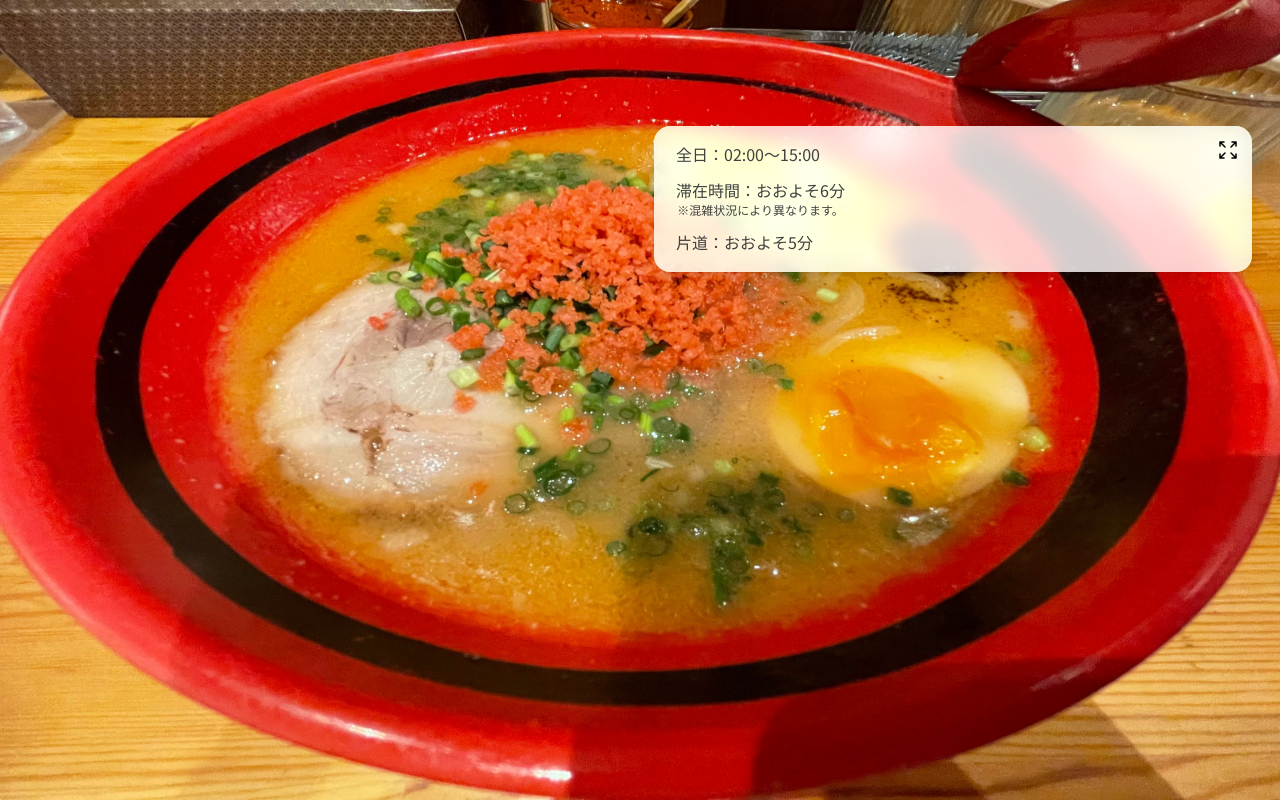
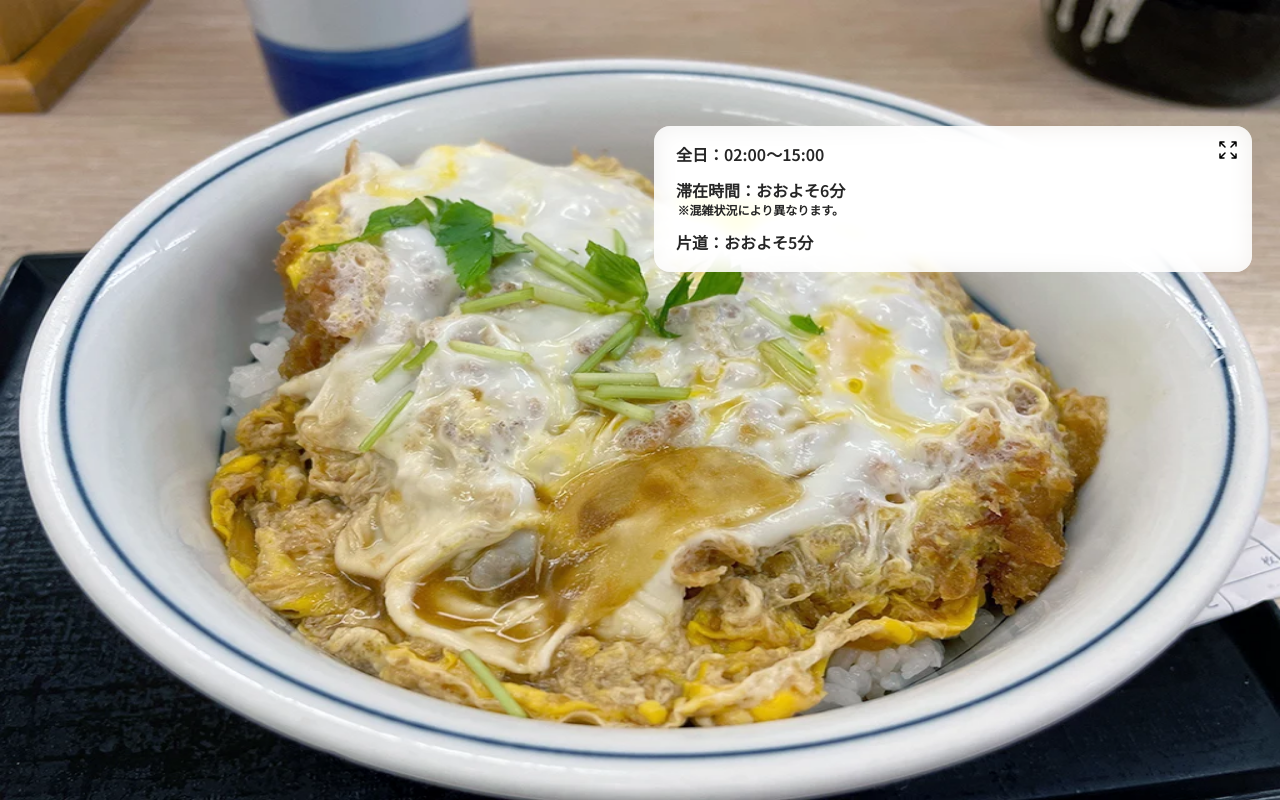
Before and after one commit to iputapp/lounas, a Next.js app: page /dish/1 in a window 1280 px wide. Built offline with nearby package versions, Linux system fonts and the light colour scheme.

Commit message:
Update Dish page (#148)
* Add test image

* Rename test image

* Delete border-line from card component

* Add background-image to expandable-panel

* Update dish page

- Related f44e83d09d09ff1ced24b149129b77611b4293a9

```diff
--- a/src/app/dish/[id]/page.tsx
+++ b/src/app/dish/[id]/page.tsx
@@ -32,7 +32,7 @@ export default function Page({ params }: { params: { id: string } }) {
     amount: 75,
     eatTime: 360, // 6分
     restaurantId: "a1199e64-f208-4300-a83e-8d5484d3ea3c",
-    thumbnailId: params.id,
+    thumbnailId: "katsudon", // params.id
   };
 
   /** テスト用 お店データ */
@@ -46,7 +46,7 @@ export default function Page({ params }: { params: { id: string } }) {
     createdAt: new Date("2023-09-21T01:02:34.069Z"),
     updatedAt: new Date("2023-09-21T01:23:45.069Z"),
     name: "横浜家系ラーメン 壱角家 西新宿店",
-    description: "トッピングし放題！中でも、ネギは超お得。カウンター・テーブルあり。",
+    description: "トッピングし放題！ネギの入れすぎに注意！\nカウンター・テーブルあり。",
     address: "東京都新宿区西新宿1-14-5 新和ビル 1F",
     website: "https://ichikakuya.com/",
     longtitude: 139.691706,
@@ -72,7 +72,7 @@ export default function Page({ params }: { params: { id: string } }) {
   };
 
   const decide = () => {
-    router.push("/restaurants/[id]/navi");
+    router.push(`/restaurant/${data.restaurant.urlId}/navi`);
   };
 
   return (
@@ -81,12 +81,13 @@ export default function Page({ params }: { params: { id: string } }) {
         <BackButton title="戻る" />
       </div>
       <div className={styles.content}>
-        <Card image="/test/ramen.webp" alt={data.dish.name}>
+        <Card image={`/test/${data.dish.thumbnailId}.webp`} alt={data.dish.name}>
           <p>{data.dish.name}</p>
           <p>{data.restaurant.name}</p>
         </Card>
         <ExpandablePanel
           title="店舗詳細"
+          bgImage={`/test/${data.dish.thumbnailId}.webp`}
           titleEx="決済方法"
           childrenEx={<PaymentLong payments={data.payments} />}
         >
--- a/src/components/cards/Card/styles.module.scss
+++ b/src/components/cards/Card/styles.module.scss
@@ -6,12 +6,12 @@
     bg-white shadow-lg;
 
   & .image-parent {
-    @apply relative w-full
-      border-b-2 border-neutral-400/50;
+    @apply relative w-full;
 
     aspect-ratio: 16 / 10;
-    border-image: linear-gradient(to right, rgb(var.$red, 60%), rgb(var.$rose, 60%));
-    border-image-slice: 1;
+
+    // border-image: linear-gradient(to right, rgb(var.$red, 60%), rgb(var.$rose, 60%));
+    // border-image-slice: 1;
 
     & > .image {
       @apply absolute object-cover;
--- a/src/components/layouts/ExpandablePanel/index.tsx
+++ b/src/components/layouts/ExpandablePanel/index.tsx
@@ -9,6 +9,7 @@ import styles from "./styles.module.scss";
 type ExpandablePanelProps = {
   children: React.ReactNode;
   title: string;
+  bgImage?: string;
   showTitle?: boolean;
   childrenEx?: React.ReactNode;
   titleEx?: string;
@@ -17,6 +18,7 @@ type ExpandablePanelProps = {
 export function ExpandablePanel({
   children,
   title,
+  bgImage,
   showTitle = false,
   childrenEx,
   titleEx,
@@ -31,6 +33,10 @@ export function ExpandablePanel({
     <>
       {/* overview panel */}
       <button className={`${styles.overview} ${styles.panel}`} onClick={expand}>
+        <div
+          className={styles.panelBg}
+          style={bgImage ? { background: `url(${bgImage}) no-repeat center` } : {}}
+        ></div>
         <div className={styles.content}>
           {showTitle && <span className={styles.title}>{title}</span>}
           <section className={styles.description}>{children}</section>
--- a/src/components/layouts/ExpandablePanel/styles.module.scss
+++ b/src/components/layouts/ExpandablePanel/styles.module.scss
@@ -6,7 +6,7 @@
     items-start justify-between
     overflow-clip rounded-2xl
     p-3
-    shadow-lg backdrop-blur-md backdrop-brightness-200;
+    backdrop-blur-md backdrop-brightness-200;
 
   background-color: rgb(255 255 255 / 80%);
 
@@ -35,10 +35,25 @@
 
 // overview panel
 .overview {
-  @apply w-full;
+  @apply relative w-full;
 
   .content {
     @apply gap-5;
+
+    .description {
+      @apply font-semibold;
+
+      color: var.$primary;
+    }
+  }
+
+  .panel-bg {
+    @apply absolute inset-0 -z-10
+      -m-4;
+
+    // background: url("/test/katsudon.webp") no-repeat center; // set in html
+    filter: blur(12px) brightness(1.25); // blur brightness-125
+    background-size: 175%;
   }
 }
 
@@ -74,7 +89,7 @@
   }
 
   .content {
-    @apply grid gap-8;
+    @apply gap-8;
 
     & > section {
       @apply grid h-fit w-full
```
Also changed, not shown: public/test/katsudon.webp (added).
